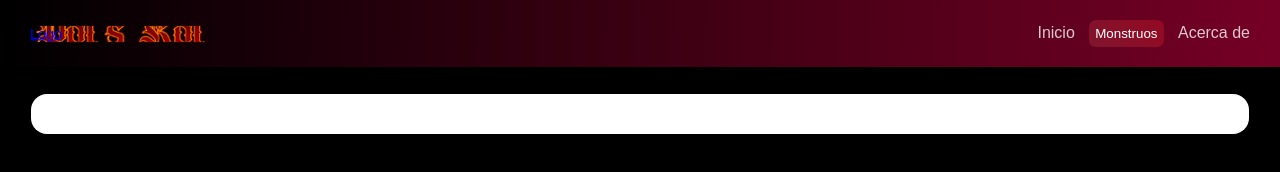
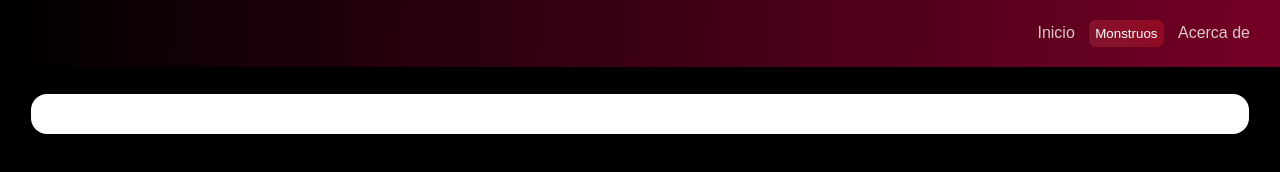
Before and after one commit to DiegoMaioneVallarino/polsrol, a plain HTML site: page index.html in a window 1280 px wide. Drawn offline with Linux system fonts and the light colour scheme.

Commit message:
Añadiendo cambios recientes

```diff
--- a/index.html
+++ b/index.html
@@ -8,7 +8,7 @@
 </head>
 <body>
     <header>
-        <a href="#" id="logo">Logo</a>
+        <a href="#" id="logo"></a>
         <nav>
             <a href="#" id="inicio">Inicio</a>
             <div class="dropdown">
```
